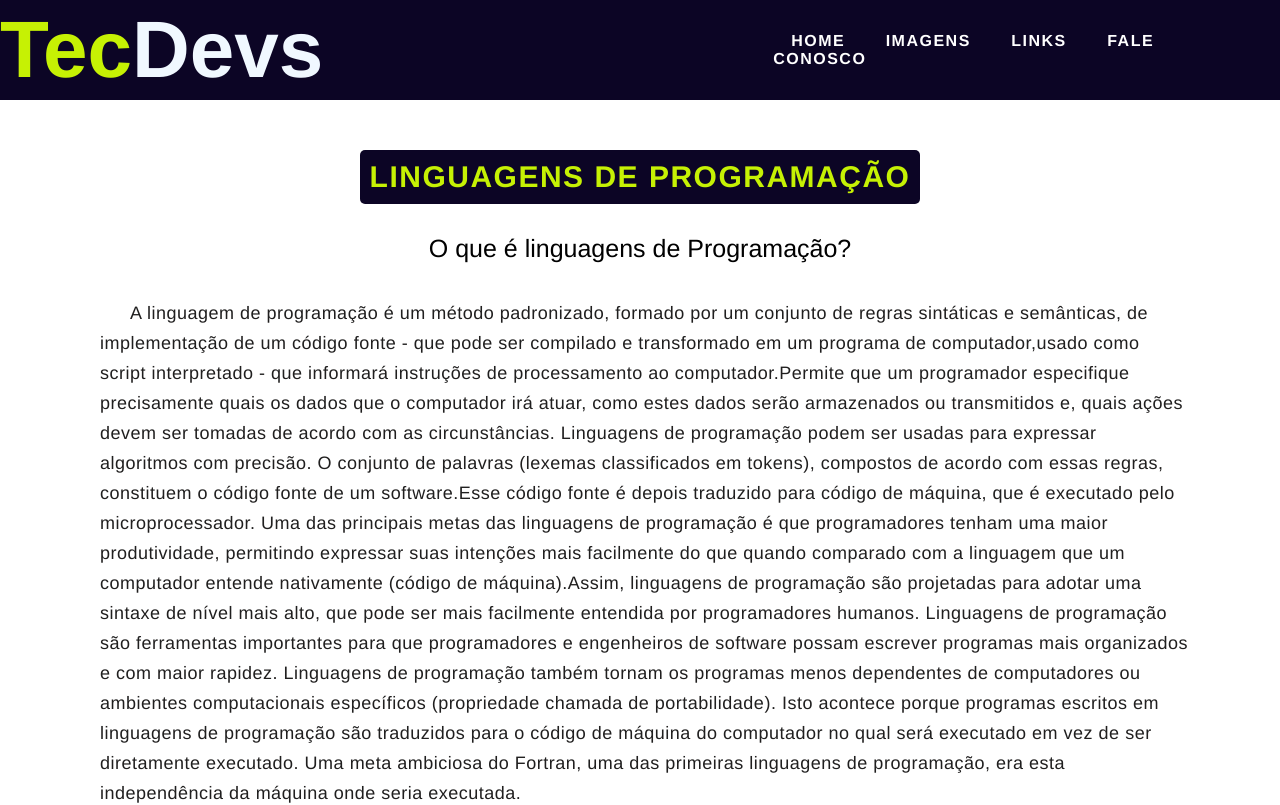
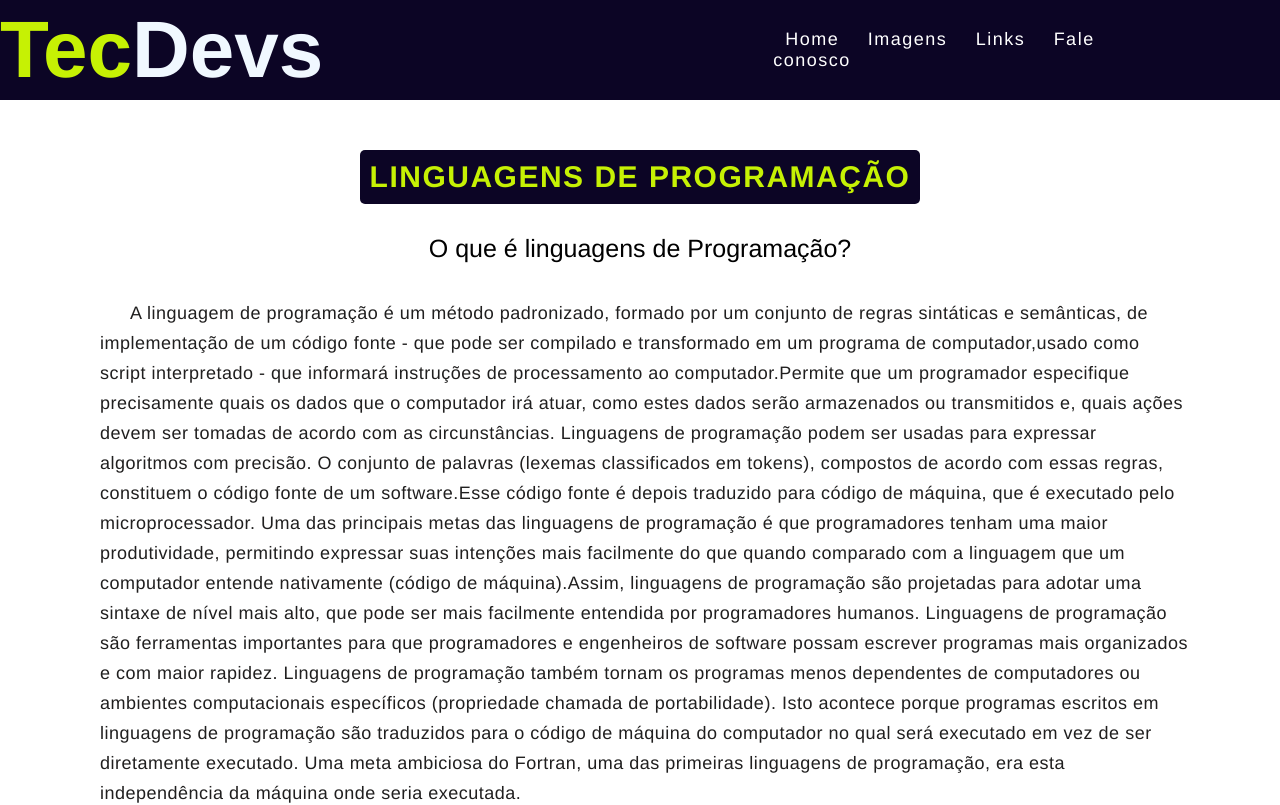
Before and after one commit to Jonathas86/TecDevs, a plain HTML site: page index.html in a window 1280 px wide. Shown: the top 805 px of the page. Drawn offline with Linux system fonts and the light colour scheme.

Commit message:
projeto modificado

```diff
--- a/css/estilo.css
+++ b/css/estilo.css
@@ -39,11 +39,9 @@ span {
 nav a {
   color: #fff;
   text-decoration: none;
-  text-transform: uppercase;
-  font-weight: 300;
-  padding: 18px;
-  font-size: 16px;
-  font-weight: bold;
+  padding: 12px;
+  font-size: 18px;
+  font-weight: 200;
   letter-spacing: 1.5px;
 }
 
@@ -490,3 +488,12 @@ input.enviar:active {
 }
 
 /*final formulario*/
+
+@media screen and (max-width: 1115px) {
+  nav a {
+    display: flex;
+    flex-direction: column;
+    margin: 0;
+    padding: 0;
+  }
+}
```
Also changed, not shown: script.js (deleted).
